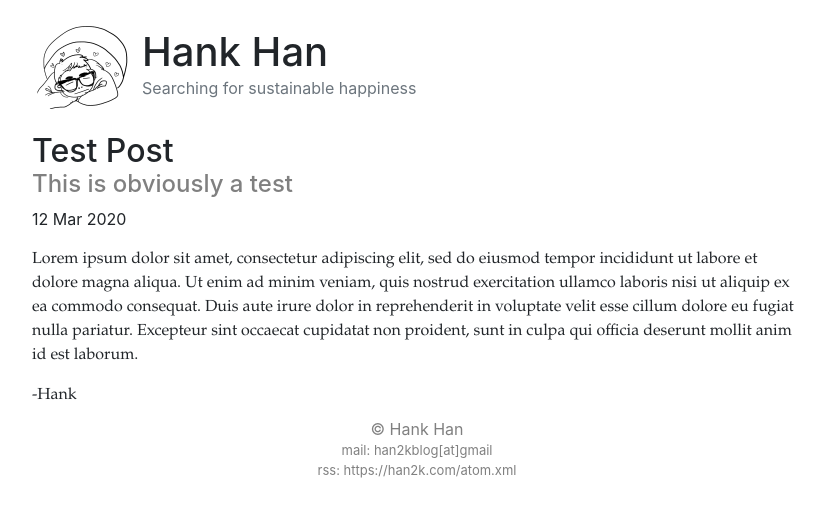
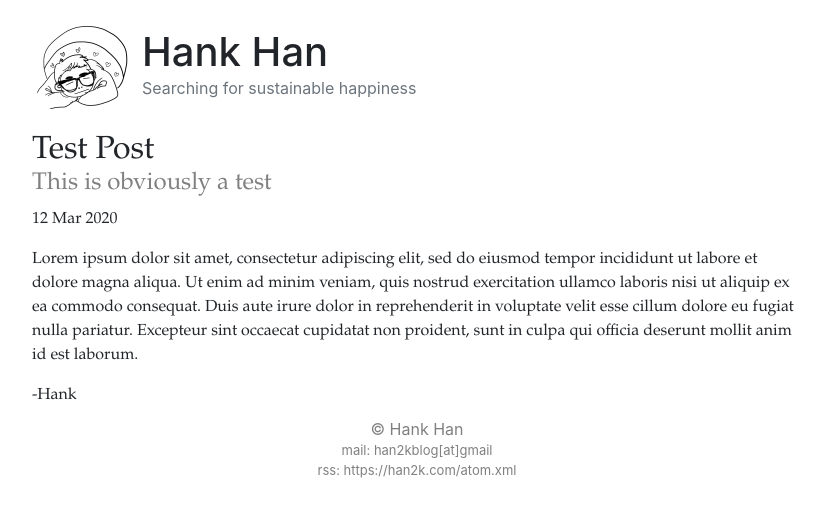
Before and after one commit to jkface/jkface.github.io, a Jekyll site: the page built from _posts/2020-03-12-test-post.md, in a window 1280 px wide. Shown: the top 517 px of the page, without its empty margins (223-1046 px from the left). Built offline with Jekyll 4.4.1, drawn with Linux system fonts in a browser that asks for light colours.

Commit message:
change whole content div to have serif

```diff
--- a/css/main.css
+++ b/css/main.css
@@ -1,4 +1,4 @@
-.long-post {
+.content {
   font-family: Garamond, 'Times New Roman', Times, Georgia, serif;
 }
 
```
